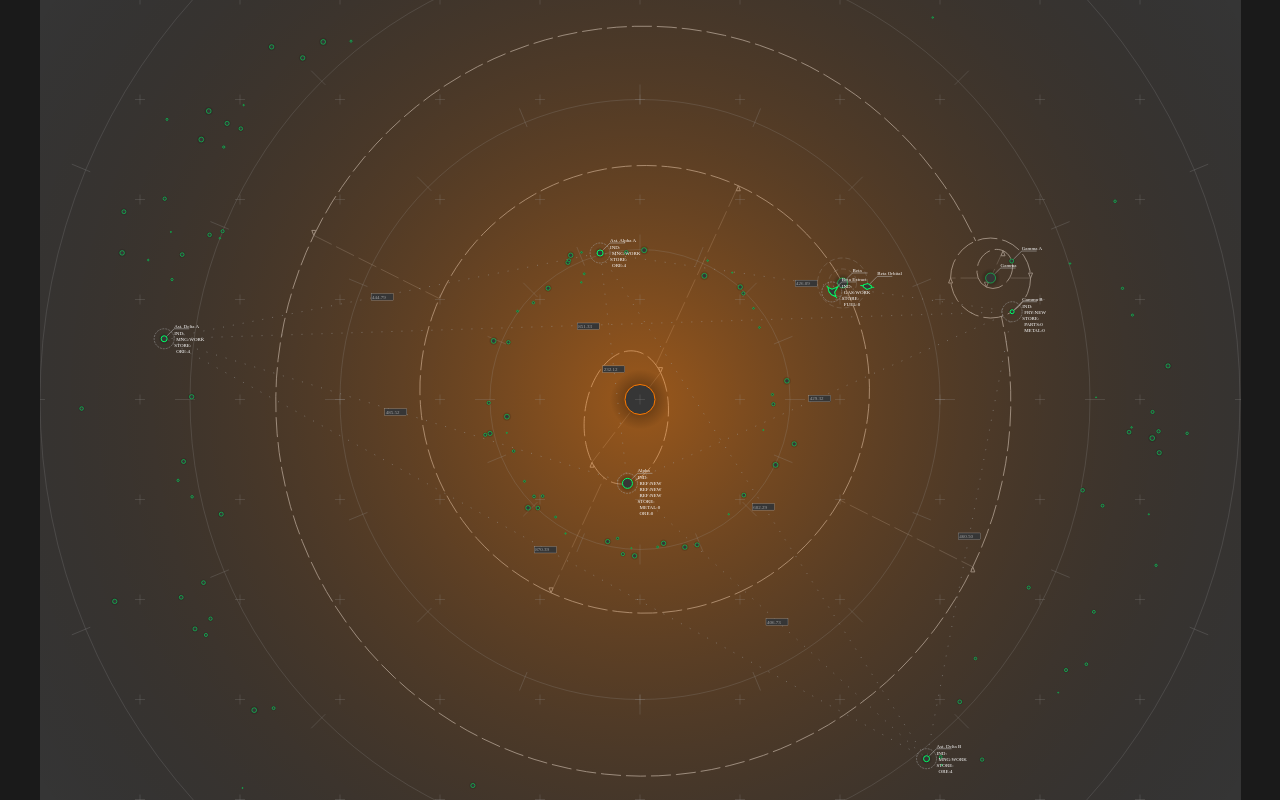
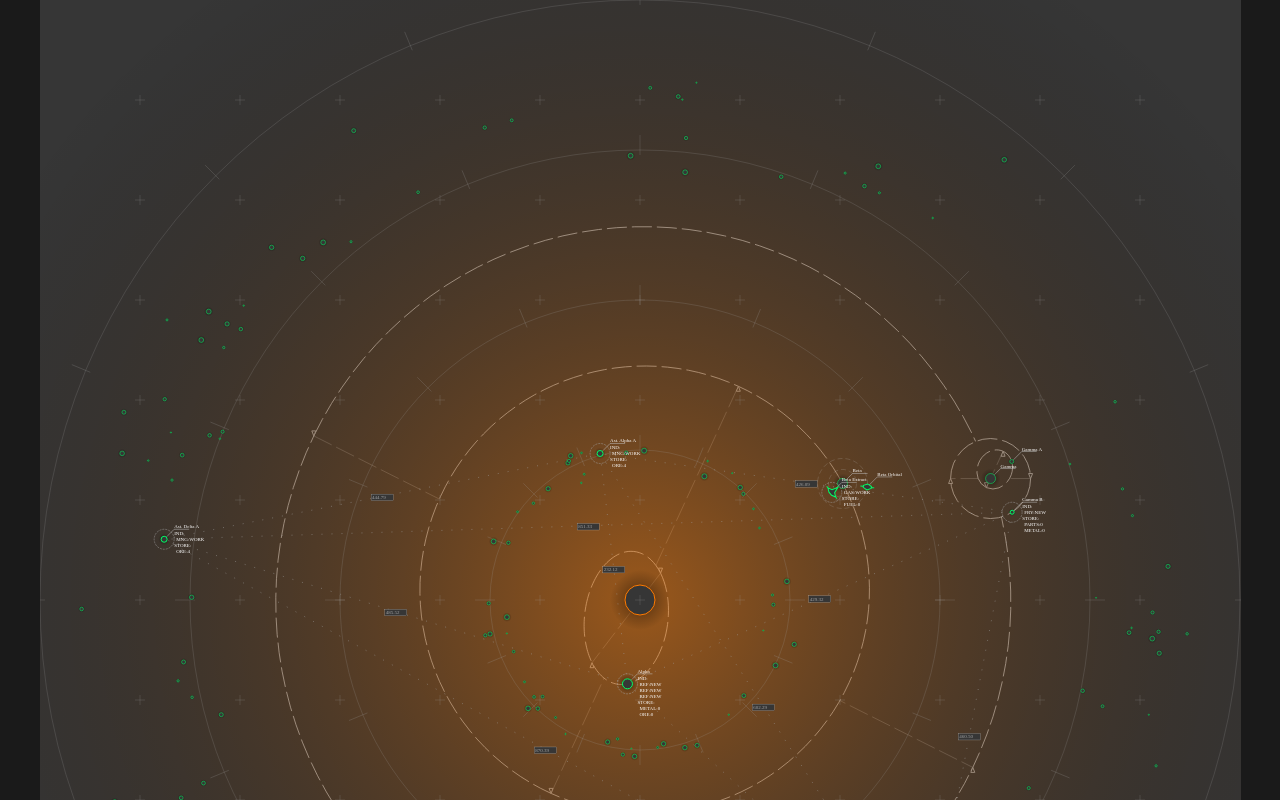
Before and after one commit to Highrs/system, a website with bundled scripts: page docs/index.html in a window 1280 px wide. Shown: the top 800 px of the page. Built offline with nearby package versions, Linux system fonts and the light colour scheme; animation ran at ten frames a second; a web font is replaced by a local one.

Commit message:
Fixed scrolling

```diff
--- a/docs/colors.css
+++ b/docs/colors.css
@@ -10,9 +10,7 @@ html, body {
 .panel {
   display: block;
   margin: auto;
-  top: 50%;
   position: relative;
-  transform: translateY(-50%);
   background: #363636;
 }
 .majorObject {
```
